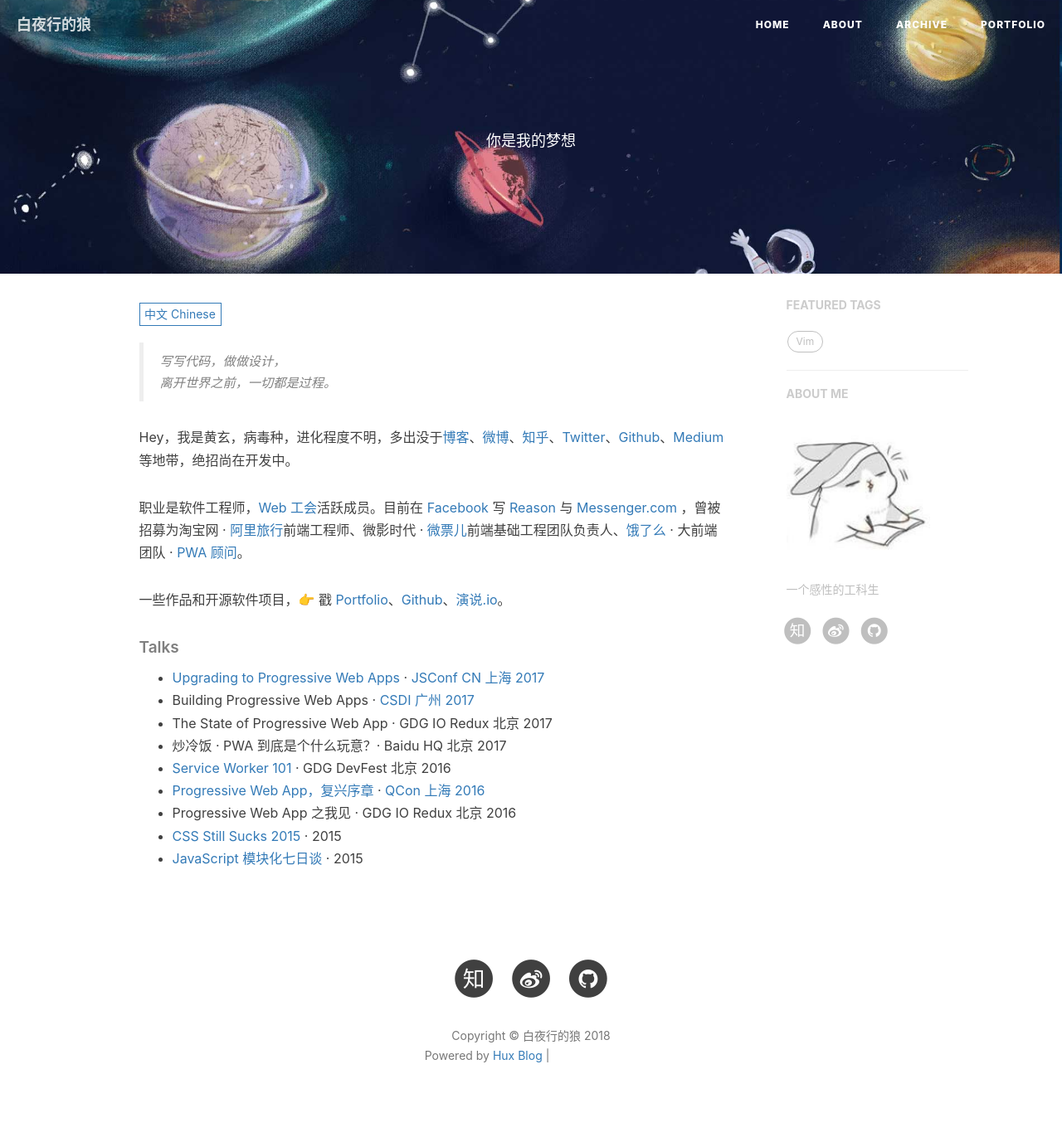
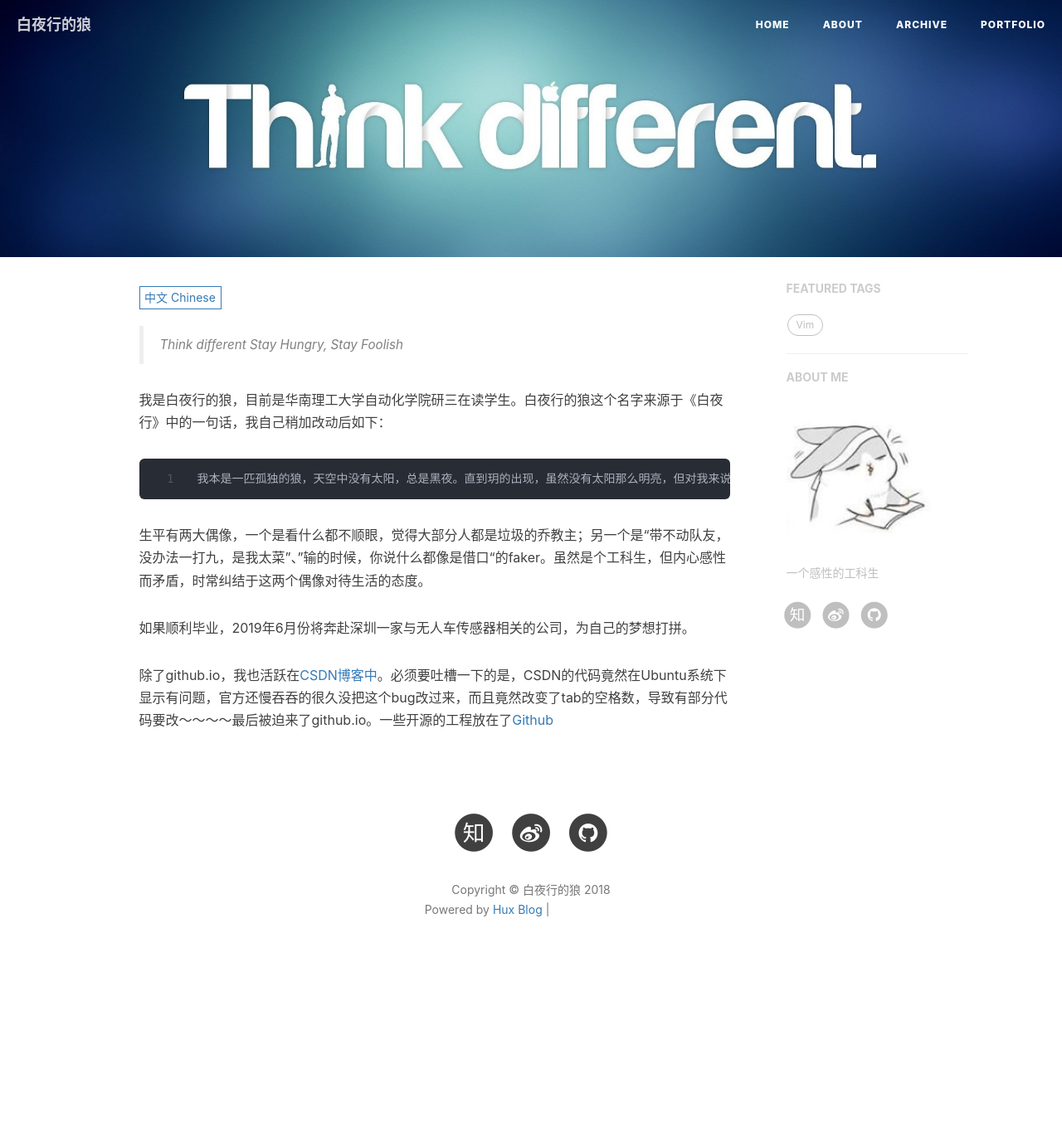
Before and after one commit to HaoQChen/HaoQChen.github.io, a Jekyll site: the page built from about.html, in a window 1280 px wide. Shown: the whole page at 83% size. Built offline with Jekyll 4.4.1, drawn with Linux system fonts in a browser that asks for light colours; nearby versions of some CDN libraries; comment, search, counter and statistics services are not loaded; after the commit the page ends 1201 px from its top, so only the background shows below that; grey boxes are pictures that could not be loaded.

Commit message:
add my about me

````diff
--- a/_config.yml
+++ b/_config.yml
@@ -1,7 +1,7 @@
 # Site settings
 title: 白夜行的狼
 SEOTitle: 白夜行的狼的博客
-header-img: img/home-bg.jpg
+header-img: img/thinkdifferent.jpg
 email: HaoQ_Chen@163.com
 description: "终于拥有属于自己的博客啦"
 keyword: "白夜行的狼, 个人网站, 个人博客, SLAM, 激光雷达, C++, 机器人"
--- a/_includes/about/en.md
+++ b/_includes/about/en.md
@@ -1,33 +1,14 @@
 
+> Think different
+> Stay Hungry, Stay Foolish
 
-> Yet another man.
+我是白夜行的狼，目前是华南理工大学自动化学院研三在读学生。白夜行的狼这个名字来源于《白夜行》中的一句话，我自己稍加改动后如下：
+```
+我本是一匹孤独的狼，天空中没有太阳，总是黑夜。直到玥的出现，虽然没有太阳那么明亮，但对我来说已经足够，凭借着这份光，我便能看到前方。我从来就没有太阳，所以很害怕失去，她像萤火虫一样飘忽不定，我就一直在追寻着。
+```
 
+生平有两大偶像，一个是看什么都不顺眼，觉得大部分人都是垃圾的乔教主；另一个是“带不动队友，没办法一打九，是我太菜”、”输的时候，你说什么都像是借口“的faker。虽然是个工科生，但内心感性而矛盾，时常纠结于这两个偶像对待生活的态度。
 
-Hi, I am *@huxpro* (Huang, Xuan), a software engineer & a designer. I am currently working on [Reason](https://reasonml.github.io/) and [Messenger.com](http://messenger.com/) at [Facebook](https://www.facebook.com/). I previously worked as Web Front-End Engineer at [Alibaba Trip](https://www.alitrip.com/); Web Front-End Infrastructure Team Lead at [Wepiao.com](https://www.crunchbase.com/organization/wepiao#/entity); And [Invited Consultant on PWA]((https://medium.com/elemefe/upgrading-ele-me-to-progressive-web-app-2a446832e509)) at [Ele.me](https://github.com/elemefe/).
+如果顺利毕业，2019年6月份将奔赴深圳一家与无人车传感器相关的公司，为自己的梦想打拼。
 
-I studied Digital Media Art and graduated from [Communication University of China](https://en.wikipedia.org/wiki/Communication_University_of_China) by 2016, and am studying Computer Science at [Rochester Institute of Technology](https://en.wikipedia.org/wiki/Rochester_Institute_of_Technology) from 2017.
-
-
-##### Talks
-
-- [Upgrading to Progressive Web Apps][9] · [JSConf China Shanghai 2017](http://2017.jsconf.cn/)
-- Building Progressive Web Apps · [CSDI Guangzhou 2017](http://www.csdisummit.com/)
-- The State of Progressive Web App · GDG IO Redux Beijing 2017
-- PWA Rehashing · Baidu HQ Beijing 2017
-- [Service Worker 101][5] · GDG DevFest Beijing 2016
-- [Progressive Web Apps][4] · QCon Shanghai 2016
-- Progressive Web App in my POV · GDG IO Redux Beijing 2016
-- [CSS Still Sucks 2015][2] · 2015
-- [JavaScript Modularization Journey][1] · 2015
-
-
-
-[1]: //huangxuan.me/2015/07/09/js-module-7day/
-[2]: //huangxuan.me/2015/12/28/css-sucks-2015/
-[3]: //huangxuan.me/2016/06/05/pwa-in-my-pov/
-[4]: //huangxuan.me/2016/10/20/pwa-qcon2016/
-[5]: //huangxuan.me/2016/11/20/sw-101-gdgdf/
-[6]: https://yanshuo.io/assets/player/?deck=58ac8598b123db0067292f92 "PWA Rehashing"
-[7]: https://yanshuo.io/assets/player/?deck=593ad6fbfe88c2006a0a0d6d "The State of PWA"
-[8]: https://yanshuo.io/assets/player/?deck=594d673d570c357d0698a950 "Building PWA"
-[9]: //huangxuan.me/jsconfcn2017/
+除了github.io，我也活跃在[CSDN博客中](https://blog.csdn.net/u013834525)。必须要吐槽一下的是，CSDN的代码竟然在Ubuntu系统下显示有问题，官方还慢吞吞的很久没把这个bug改过来，而且竟然改变了tab的空格数，导致有部分代码要改～～～～最后被迫来了github.io。一些开源的工程放在了[Github](https://github.com/HaoQChen)
--- a/_includes/about/zh.md
+++ b/_includes/about/zh.md
@@ -1,31 +1,13 @@
-> 写写代码，做做设计，
-> 离开世界之前，一切都是过程。
+> Think different
+> Stay Hungry, Stay Foolish
 
-Hey，我是黄玄，病毒种，进化程度不明，多出没于[博客](https://huangxuan.me)、[微博](weibo.com/huxpro)、[知乎](https://www.zhihu.com/people/huxpro/pins/posts)、[Twitter](https://twitter.com/Huxpro/)、[Github](http://github.com/huxpro)、[Medium](https://medium.com/@Huxpro) 等地带，绝招尚在开发中。
+我是白夜行的狼，目前是华南理工大学自动化学院研三在读学生。白夜行的狼这个名字来源于《白夜行》中的一句话，我自己稍加改动后如下：
+```
+我本是一匹孤独的狼，天空中没有太阳，总是黑夜。直到玥的出现，虽然没有太阳那么明亮，但对我来说已经足够，凭借着这份光，我便能看到前方。我从来就没有太阳，所以很害怕失去，她像萤火虫一样飘忽不定，我就一直在追寻着。
+```
 
-职业是软件工程师，[Web 工会](https://medium.com/ben-and-dion/team-web-3315aa447fb2#.359a9c6cl)活跃成员。目前在 [Facebook](https://www.facebook.com/) 写 [Reason](https://reasonml.github.io/) 与 [Messenger.com](http://messenger.com/) ，曾被招募为淘宝网 · [阿里旅行](http://alitrip.com)前端工程师、微影时代 · [微票儿](http://www.wepiao.com/?r=movie)前端基础工程团队负责人、[饿了么](https://ele.me/) · 大前端团队 · [PWA 顾问](https://medium.com/elemefe/upgrading-ele-me-to-progressive-web-app-2a446832e509)。
+生平有两大偶像，一个是看什么都不顺眼，觉得大部分人都是垃圾的乔教主；另一个是“带不动队友，没办法一打九，是我太菜”、”输的时候，你说什么都像是借口“的faker。虽然是个工科生，但内心感性而矛盾，时常纠结于这两个偶像对待生活的态度。
 
-一些作品和开源软件项目，👉 戳 [Portfolio](/portfolio)、[Github](http://github.com/huxpro)、[演说.io](https://zhuanlan.zhihu.com/p/21280918)。
+如果顺利毕业，2019年6月份将奔赴深圳一家与无人车传感器相关的公司，为自己的梦想打拼。
 
-
-##### Talks
-
-- [Upgrading to Progressive Web Apps][9] · [JSConf CN 上海 2017](http://2017.jsconf.cn/)
-- Building Progressive Web Apps · [CSDI 广州 2017](http://www.csdisummit.com/)
-- The State of Progressive Web App · GDG IO Redux 北京 2017
-- 炒冷饭 · PWA 到底是个什么玩意？· Baidu HQ 北京 2017
-- [Service Worker 101][5] · GDG DevFest 北京 2016
-- [Progressive Web App，复兴序章][4] · [QCon 上海 2016](http://2016.qconshanghai.com/presentation/3111)
-- Progressive Web App 之我见 · GDG IO Redux 北京 2016
-- [CSS Still Sucks 2015][2] · 2015
-- [JavaScript 模块化七日谈][1] · 2015
-
-[1]: //huangxuan.me/2015/07/09/js-module-7day/
-[2]: //huangxuan.me/2015/12/28/css-sucks-2015/
-[3]: //huangxuan.me/2016/06/05/pwa-in-my-pov/
-[4]: //huangxuan.me/2016/10/20/pwa-qcon2016/
-[5]: //huangxuan.me/2016/11/20/sw-101-gdgdf/
-[6]: https://yanshuo.io/assets/player/?deck=58ac8598b123db0067292f92 "PWA Rehashing"
-[7]: https://yanshuo.io/assets/player/?deck=593ad6fbfe88c2006a0a0d6d "The State of PWA"
-[8]: https://yanshuo.io/assets/player/?deck=594d673d570c357d0698a950 "Building PWA"
-[9]: //huangxuan.me/jsconfcn2017/
+除了github.io，我也活跃在[CSDN博客中](https://blog.csdn.net/u013834525)。必须要吐槽一下的是，CSDN的代码竟然在Ubuntu系统下显示有问题，官方还慢吞吞的很久没把这个bug改过来，而且竟然改变了tab的空格数，导致有部分代码要改～～～～最后被迫来了github.io。一些开源的工程放在了[Github](https://github.com/HaoQChen)
--- a/about.html
+++ b/about.html
@@ -1,8 +1,8 @@
 ---
 layout: page
 title: "About"
-description: "你是我的梦想"
-header-img: "img/about-bg.jpg"
+description: ""
+header-img: "img/thinkdifferent.jpg"
 multilingual: true
 ---
 
````
Also changed, not shown: img/thinkdifferent.jpg (renamed from img/home-bg.jpg).
